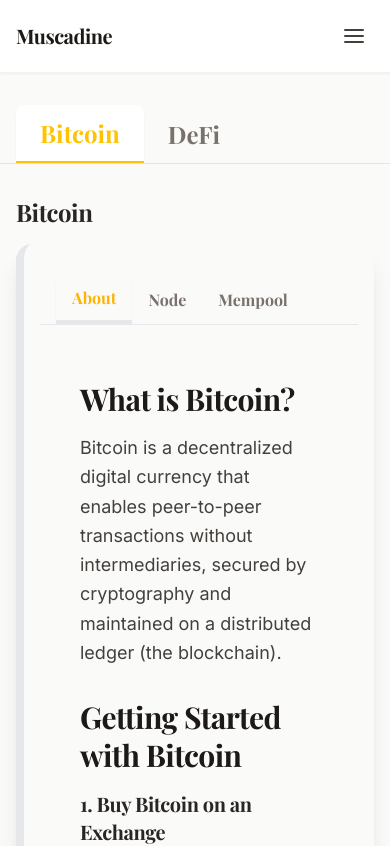
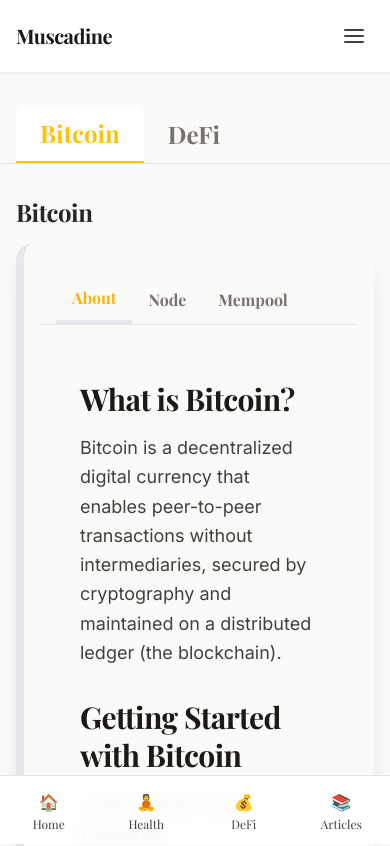
Before and after one commit to Muscadine-Labs/Muscadine-Interface, a React (Vite) app: page / in a window 390 px wide. Shown: the top 846 px of the page. Built offline with nearby package versions, Linux system fonts and the light colour scheme.

Commit message:
Add mobile navigation and improve responsive design for mobile and computer UI

```diff
--- a/src/App.tsx
+++ b/src/App.tsx
@@ -1,6 +1,7 @@
 import { useState } from 'react';
 import Loader from './components/Loader';
 import ErrorBoundary from './components/ErrorBoundary';
+import MobileNav from './components/MobileNav';
 
 const MuscadineBanner = () => {
   const [isOpen, setIsOpen] = useState(false);
@@ -330,6 +331,7 @@ function App() {
           )}
         </main>
         <MuscadineFooter />
+        <MobileNav />
       </div>
     </ErrorBoundary>
   );
--- /dev/null
+++ b/src/components/MobileNav.tsx
@@ -0,0 +1,35 @@
+import React from 'react';
+
+export default function MobileNav() {
+  const items = [
+    { label: 'Home', icon: '🏠', href: 'https://muscadine.box' },
+    { label: 'Health', icon: '🧘', href: 'https://health.muscadine.box' },
+    { label: 'DeFi', icon: '💰', href: '#' },
+    { label: 'Articles', icon: '📚', href: 'https://nicholasconnelly.substack.com/' },
+  ];
+
+  return (
+    <nav
+      className="fixed bottom-0 left-0 right-0 z-40 md:hidden border-t backdrop-blur bg-white/95 border-stone-200"
+      aria-label="Mobile Navigation"
+    >
+      <ul className="flex justify-around items-stretch py-2">
+        {items.map(({ label, icon, href }) => (
+          <li key={label} className="flex-1">
+            <a
+              href={href}
+              className="mx-auto flex flex-col items-center gap-1 px-2 py-1.5 rounded-lg text-xs font-medium transition-colors text-stone-700 hover:text-stone-900 hover:bg-stone-100"
+              target={href.startsWith('http') ? '_blank' : undefined}
+              rel={href.startsWith('http') ? 'noopener noreferrer' : undefined}
+            >
+              <span className="text-base" aria-hidden>
+                {icon}
+              </span>
+              <span className="leading-none">{label}</span>
+            </a>
+          </li>
+        ))}
+      </ul>
+    </nav>
+  );
+}
```
Also changed, not shown: index.css (added, +7 -0 lines).
